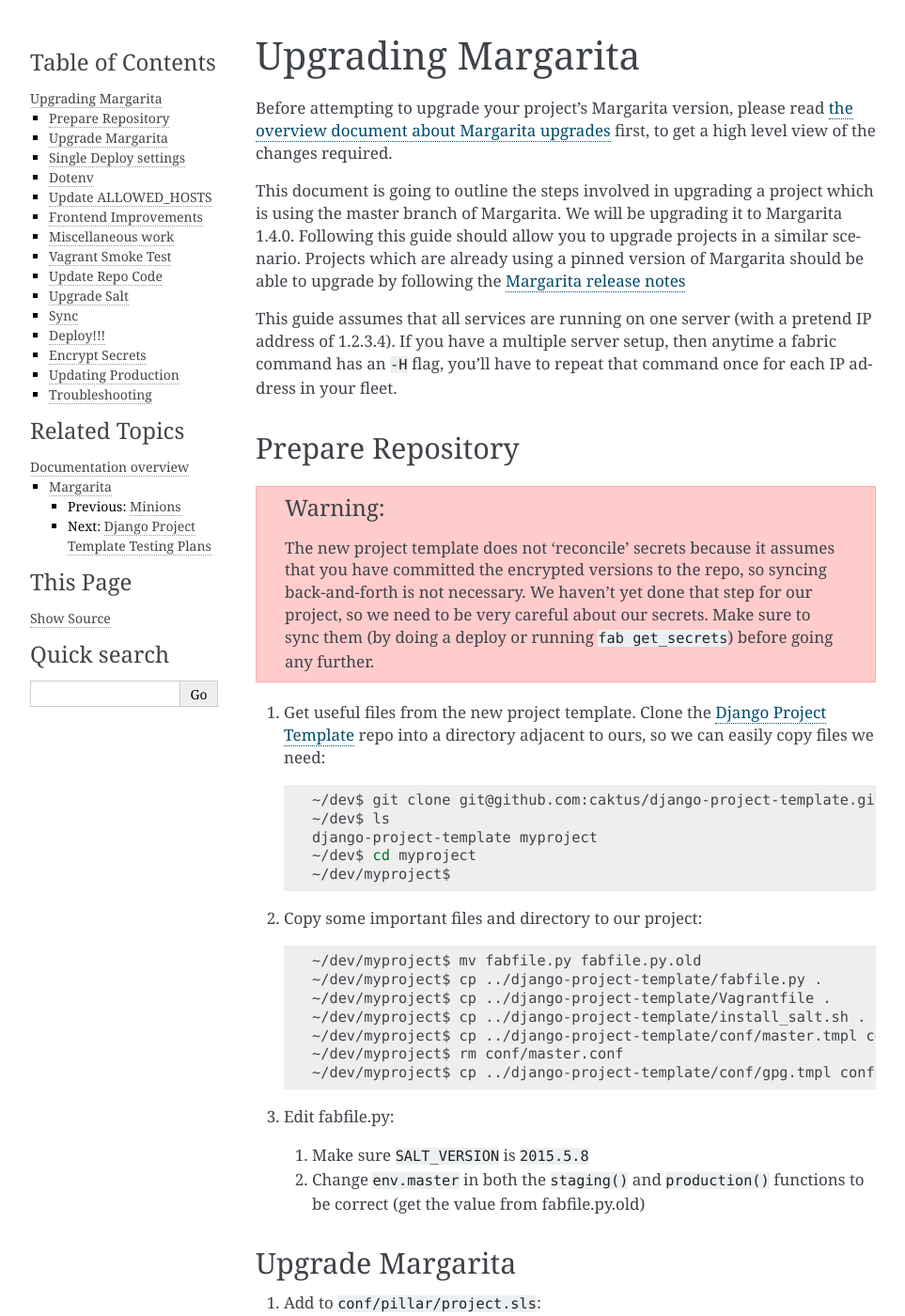
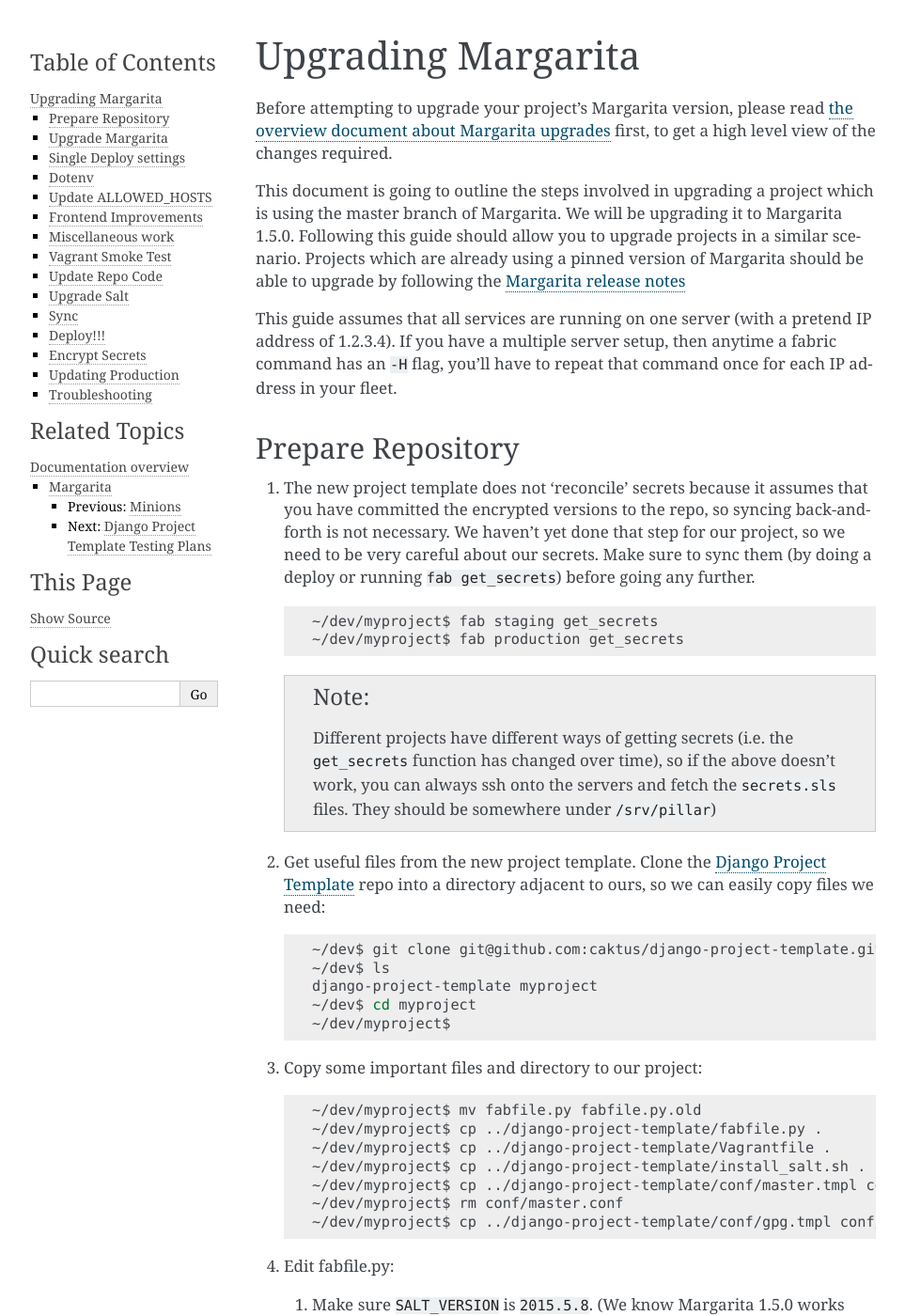
Before and after one commit to caktus/guidebook, a Sphinx documentation site: the page built from source/margarita/upgrading.rst, in a window 1280 px wide and 1400 px high. Shown: the whole window at 94% size, without its empty margins (148-1111 px from the left). Built offline with Sphinx 7.4.7, drawn with Linux system fonts in a browser that asks for light colours; some of the changed text lies outside the part shown.

Commit message:
Feedback improvements

```diff
--- a/source/margarita/upgrading.rst
+++ b/source/margarita/upgrading.rst
@@ -9,7 +9,7 @@
 high level view of the changes required.
 
 This document is going to outline the steps involved in upgrading a project which is using the
-master branch of Margarita. We will be upgrading it to Margarita 1.4.0. Following this guide should
+master branch of Margarita. We will be upgrading it to Margarita 1.5.0. Following this guide should
 allow you to upgrade projects in a similar scenario. Projects which are already using a pinned
 version of Margarita should be able to upgrade by following the `Margarita release notes
 <https://github.com/caktus/margarita/blob/develop/CHANGES.rst>`_
@@ -22,15 +22,23 @@
 Prepare Repository
 ------------------
 
-.. WARNING::
-   The new project template does not 'reconcile' secrets because it assumes that you have
+1. The new project template does not 'reconcile' secrets because it assumes that you have
    committed the encrypted versions to the repo, so syncing back-and-forth is not necessary. We
    haven't yet done that step for our project, so we need to be very careful about our secrets.
    Make sure to sync them (by doing a deploy or running ``fab get_secrets``) before going any
    further.
 
+   .. code-block:: bash
 
-1. Get useful files from the new project template. Clone the `Django Project Template
+      ~/dev/myproject$ fab staging get_secrets
+      ~/dev/myproject$ fab production get_secrets
+
+   .. NOTE:: Different projects have different ways of getting secrets (i.e. the ``get_secrets``
+             function has changed over time), so if the above doesn't work, you can always ssh onto
+             the servers and fetch the ``secrets.sls`` files. They should be somewhere under
+             ``/srv/pillar``)
+
+#. Get useful files from the new project template. Clone the `Django Project Template
    <https://github.com/caktus/django-project-template>`_ repo  into a directory adjacent to ours, so
    we can easily copy files we need:
 
@@ -57,9 +65,9 @@
 
 #. Edit fabfile.py:
 
-   1. Make sure ``SALT_VERSION`` is ``2015.5.8``
+   1. Make sure ``SALT_VERSION`` is ``2015.5.8``. (We know Margarita 1.5.0 works with Salt 2015.5.8).
    2. Change ``env.master`` in both the ``staging()`` and ``production()`` functions to be
-      correct (get the value from fabfile.py.old)
+      correct (get the value from fabfile.py.old).
 
 
 Upgrade Margarita
@@ -81,6 +89,13 @@
       ~/dev/myproject$ mv conf/salt salt.old
       ~/dev/myproject$ cp -r ../django-project-template/conf/salt conf/
 
+#. Compare ``salt.old/top.sls`` to ``conf/salt/top.sls``. If the old version has states not
+   mentioned in the new version, then check if each of those missing states is available in
+   `Margarita <https://github.com/caktus/margarita>`_. If it is, add the state name to
+   ``conf/salt/top.sls``, and your project will use the Margarita state. You may need to configure
+   the state in the pillar. If it is not available in Margarita, add the state name to
+   ``conf/salt/top.sls`` and move the old project's custom state file(s) from ``salt.old/`` to
+   ``conf/salt/``.
 
 Single Deploy settings
 ----------------------
@@ -381,8 +396,8 @@
 Sync
 ----
 
-#. Sync these states over to the server (do this separately from the actual deploy so that
-   failures can be caught before actually trying to deploy)
+#. Sync these states over to the server. We do this separately from the actual deploy so that
+   failures can be caught before actually trying to deploy.
 
    .. code-block:: bash
 
@@ -542,7 +557,7 @@
 
   and then restart the VM. If you are using the new ``Vagrantfile``, you shouldn't need to do that.
 
-* *VAGRANT NOTE:* Remove the ``source`` and ``public`` symlinks as we rsync now rather than symlink.
+* *VAGRANT NOTE*: Remove the ``source`` and ``public`` symlinks as we rsync now rather than symlink.
 
   .. code-block:: bash
 
```
Also changed, not shown: other parts of source/margarita/upgrading.rst (+3 -3 lines).
